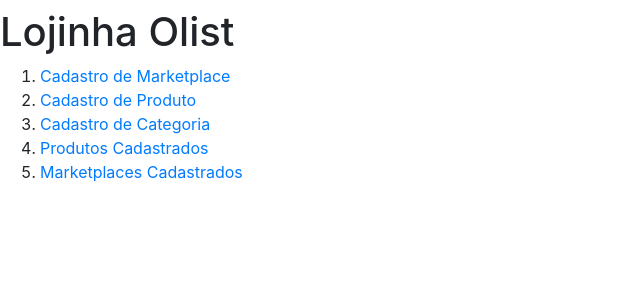
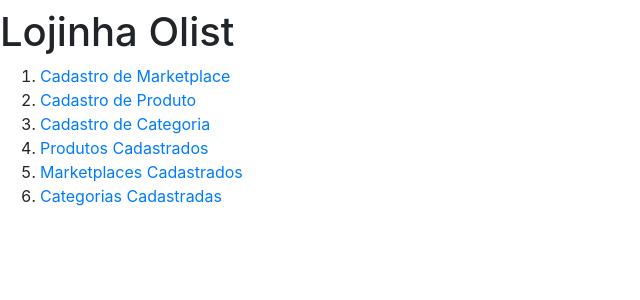
Before and after one commit to ThiagoFiorelli/Marketplace_Dupla, a Flask app: page / in a window 1280 px wide. Shown: the top 300 px of the page, without its empty margins (0-640 px from the left). Run offline with Flask 2, Linux system fonts and the light colour scheme; some libraries are stand-ins or nearby versions.

Commit message:
Adiciona link para listagem de categorias

```diff
--- a/front_end/templates/home.html
+++ b/front_end/templates/home.html
@@ -17,5 +17,8 @@
     <li>
         <a href="/listar_marketplaces">Marketplaces Cadastrados</a>
     </li>
+    <li>
+        <a href="/listar_categorias">Categorias Cadastradas</a>
+    </li>
 </ol>
 {% endblock %}
```
